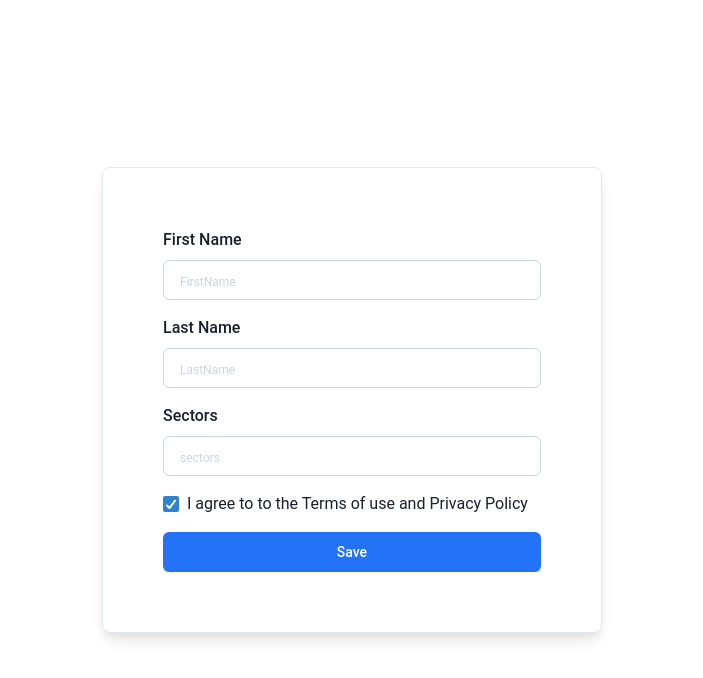
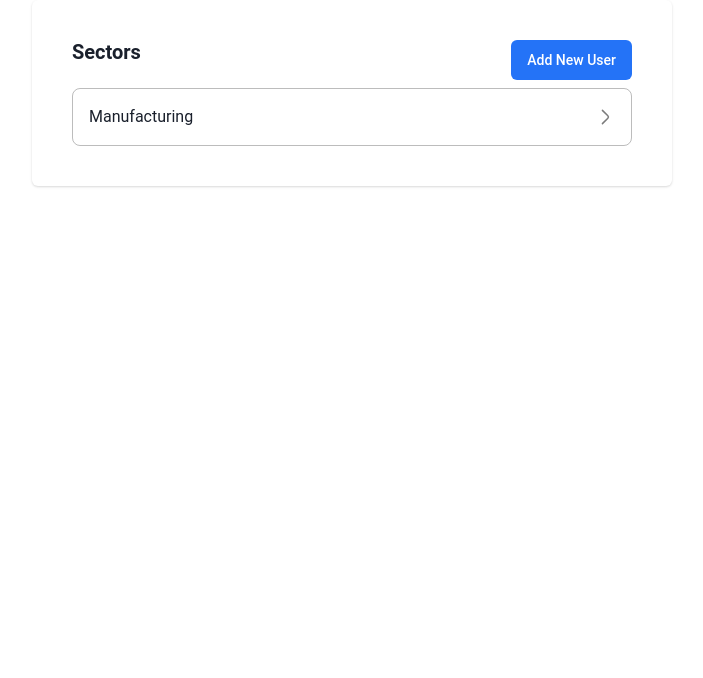
Before and after one commit to yoyoplenty/test-task, a React (Create React App) app: page /sector in a window 1280 px wide. Shown: the top 678 px of the page, without its empty margins (288-991 px from the left). Built offline with nearby package versions, Linux system fonts and the light colour scheme.

Commit message:
admin sector display page

```diff
--- a/src/pages/index.ts
+++ b/src/pages/index.ts
@@ -1,3 +1,3 @@
 export { default as LoginPage } from "./auth/login";
-export { default as CreateSectorPage } from "./sector/create";
-export { default as AddUserSectorPage } from "./sector/createUserSector";
+export { default as CreateSectorPage } from "./userSector/createUserSector";
+export { default as AddUserSectorPage } from "./userSector/sector";
--- /dev/null
+++ b/src/pages/sector/sector.tsx
@@ -0,0 +1,30 @@
+import { Button } from "@chakra-ui/button";
+import { Card } from "@chakra-ui/card";
+import { Box, Flex, Heading, Stack, Text } from "@chakra-ui/layout";
+import { ReactComponent as Arrow } from "../../svgs/arrow-right.svg";
+
+const Sector = () => {
+  const sectors = ["Manufacturing", "Service"];
+  return (
+    <Flex justifyContent="center" alignItems="center">
+      <Card width="50%" p="40px">
+        <Stack>
+          <Flex justifyContent="space-between">
+            <Heading fontSize="xl">Sectors</Heading>
+            <Button>Add New User</Button>
+          </Flex>
+
+
+          <Box border="1px solid rgba(123, 123, 123, 0.50)" p='16px' borderRadius='8px'>
+            <Flex justifyContent='space-between' alignItems='center'>
+              <Text>Manufacturing</Text>
+              <Arrow />
+            </Flex>
+          </Box>
+        </Stack>
+      </Card>
+    </Flex>
+  );
+};
+
+export default Sector;
--- a/src/router/route.tsx
+++ b/src/router/route.tsx
@@ -3,6 +3,7 @@ import { AddUserSectorPage, CreateSectorPage, LoginPage } from "../pages";
 // import AuthorizeUser from "../utils/middleware/auth";
 import { RootLayout } from "../layout";
 import CreateSector from "../components/sector/createSector";
+import Sector from "../pages/sector/sector";
 
 const routes = createBrowserRouter([
   {
@@ -11,7 +12,7 @@ const routes = createBrowserRouter([
     children: [
       // { index: true, element: <HomePage /> },
       { index: true, element: <LoginPage /> },
-      { path: "sector", element: <CreateSectorPage /> },
+      { path: "sector", element: <Sector /> },
     ],
   },
 ]);
```
Also changed, not shown: src/pages/userSector/createUserSector.tsx (renamed from src/pages/sector/create.tsx), src/pages/userSector/sector.tsx (renamed from src/pages/sector/createUserSector.tsx), src/svgs/arrow-right.svg (added).
